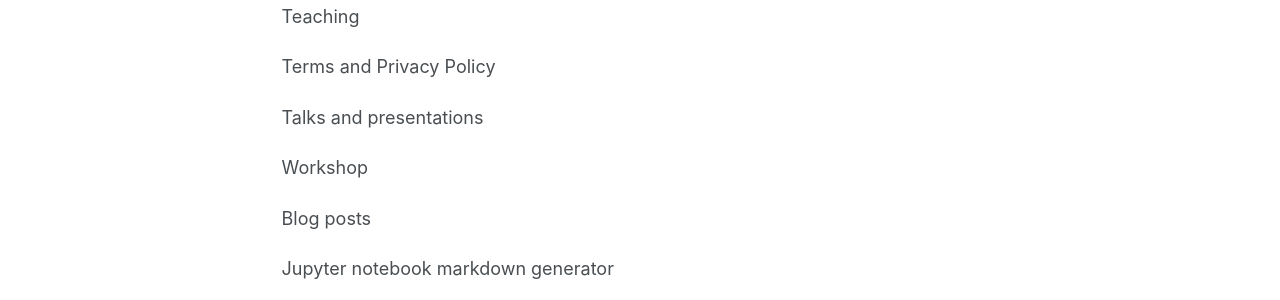
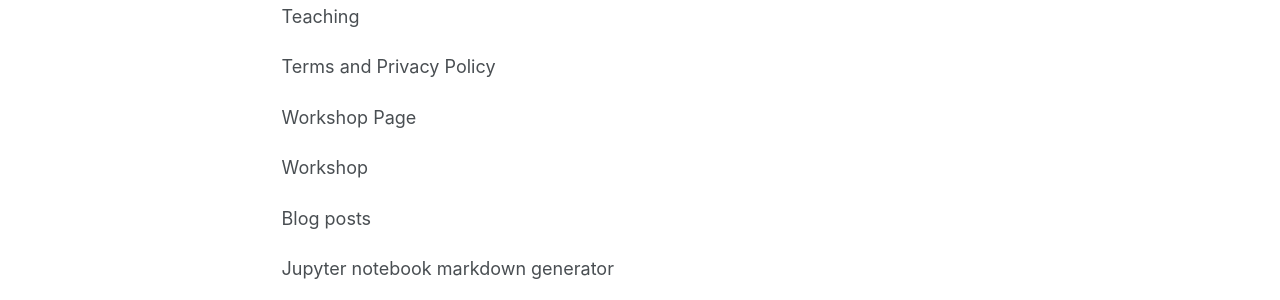
Before and after one commit to SecureAIAutonomyLab/SecureAIAutonomyLab.github.io, a Jekyll site: the page built from _pages/page-archive.html, in a window 1280 px wide and 900 px high, scrolled down 718 px. Shown: the part 187-487 px from the top of the window. Built offline with Jekyll 4.4.1, drawn with Linux system fonts in a browser that asks for light colours.

Commit message:
Update workshop.html

```diff
--- a/_pages/workshop.html
+++ b/_pages/workshop.html
@@ -1,6 +1,6 @@
 ---
 layout: archive
-title: "Talks and presentations"
+title: "Workshop Page"
 permalink: /workshop/
 author_profile: true
 ---
```
